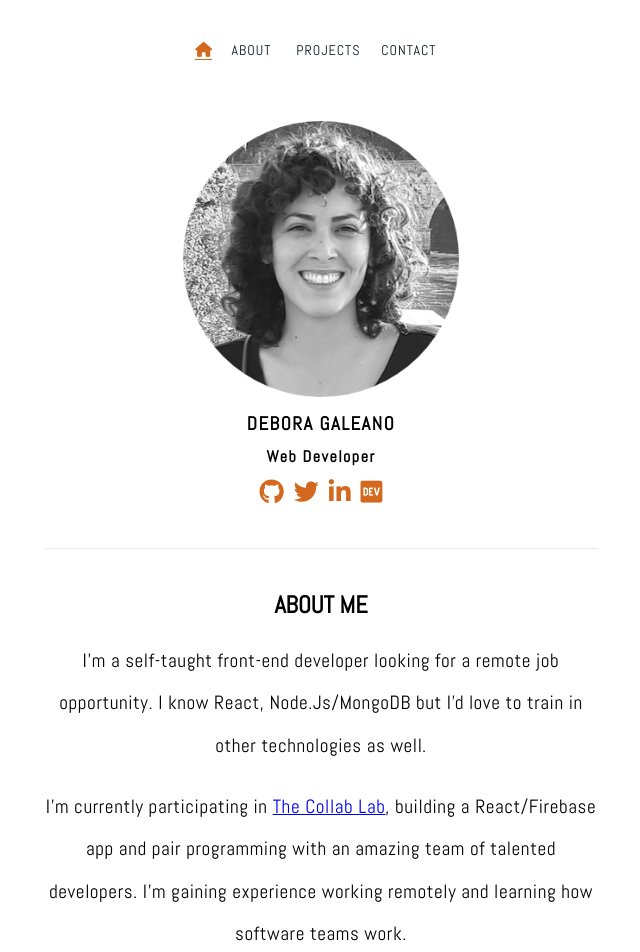
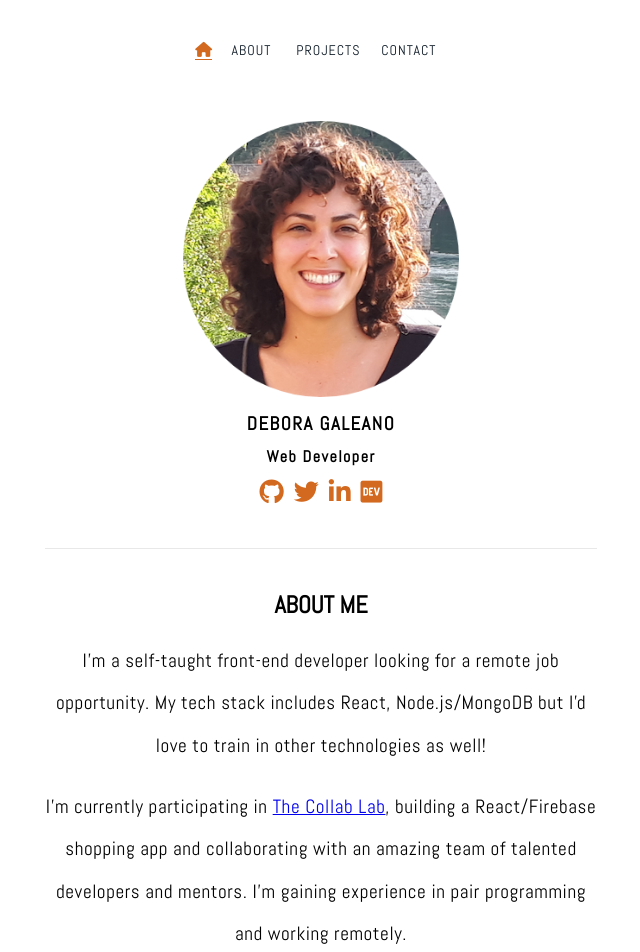
Before and after one commit to deboragaleano/portfolio-website-react, a React (Create React App) app: page / in a window 1280 px wide. Shown: the top 952 px of the page, without its empty margins (319-959 px from the left). Built offline with nearby package versions, Linux system fonts and the light colour scheme.

Commit message:
last touches

```diff
--- a/src/components/About.js
+++ b/src/components/About.js
@@ -43,8 +43,8 @@ function About() {
             <Container maxWidth='sm'>
                 <h2>ABOUT ME</h2>
                 <div className={classes.text}>
-                    <p>I'm a self-taught front-end developer looking for a remote job opportunity. I know React, Node.Js/MongoDB but I'd love to train in other technologies as well.</p>
-                    <p>I'm currently participating in <a href="https://the-collab-lab.codes/who-we-are/" target='_blank' rel="noopener noreferrer" >The Collab Lab</a>, building a React/Firebase app and pair programming with an amazing team of talented developers. I’m gaining experience working remotely and learning how software teams work.</p>
+                    <p>I'm a self-taught front-end developer looking for a remote job opportunity. My tech stack includes React, Node.js/MongoDB but I'd love to train in other technologies as well! </p>
+                    <p>I'm currently participating in <a href="https://the-collab-lab.codes/who-we-are/" target='_blank' rel="noopener noreferrer" >The Collab Lab</a>, building a React/Firebase shopping app and collaborating with an amazing team of talented developers and mentors. I’m gaining experience in pair programming and working remotely.</p>
                     {expanded ? expandedText : <ReadMore onClick={() => setExpanded(true)}>READ MORE</ReadMore>}
                 </div>
                 <div className={classes.line}></div>
--- a/src/components/Home.js
+++ b/src/components/Home.js
@@ -1,7 +1,7 @@
 import React from 'react'
 import {Container} from '@material-ui/core';
 import {makeStyles} from '@material-ui/styles';
-import photo from '../assets/grey-dg-pic.png';
+import photo from '../assets/circle-dg-pic.png';
 import {About} from './About';
 import Projects from './Projects'
 import Footer from './Footer';
```
